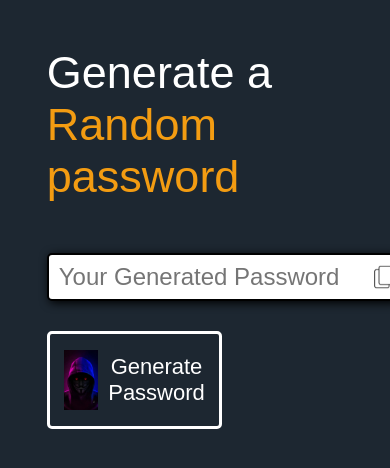
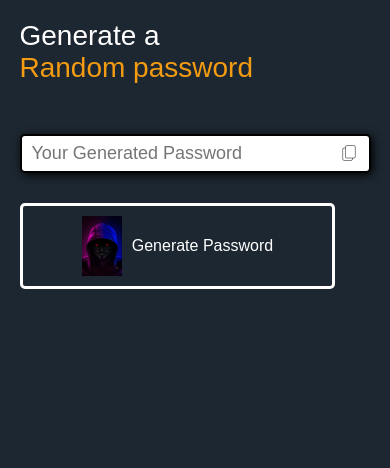
Before and after one commit to Toyin05/Html--Css---JavaScript, a plain HTML site: page index.html in a window 390 px wide. Drawn offline with Linux system fonts and the light colour scheme.

Commit message:
Update styles.css

```diff
--- a/styles.css
+++ b/styles.css
@@ -84,6 +84,7 @@ body {
     border: 0;
     outline: 0;
     font-size: 24px;
+    width: 70%; /* Adjusted width for better fit */
 }
 
 .container button img {
@@ -122,3 +123,48 @@ body {
     color: #f39c12;
     transition: 0.09s;
 }
+
+@media (max-width: 768px) {
+    .container {
+        margin: 5%; /* Reduce margin for smaller screens */
+    }
+
+    .container h1 {
+        font-size: 36px; /* Smaller heading size */
+    }
+
+    .display input {
+        font-size: 20px; /* Smaller font size for input */
+    }
+
+    .display img {
+        width: 25px; /* Smaller copy icon */
+    }
+
+    .container button {
+        width: 80%; /* Wider button on smaller screens */
+        font-size: 18px; /* Smaller button text */
+        padding: 12px; /* Adjust padding */
+    }
+}
+
+@media (max-width: 480px) {
+    .container h1 {
+        font-size: 28px; /* Further reduce heading size */
+    }
+
+    .display input {
+        font-size: 18px; /* Even smaller font size for input */
+    }
+
+    .display img {
+        width: 20px; /* Even smaller copy icon */
+    }
+
+    .container button {
+        width: 90%; /* Full width button on very small screens */
+        font-size: 16px; /* Smaller button text */
+        padding: 10px; /* Adjust padding */
+    }
+
+}
```
